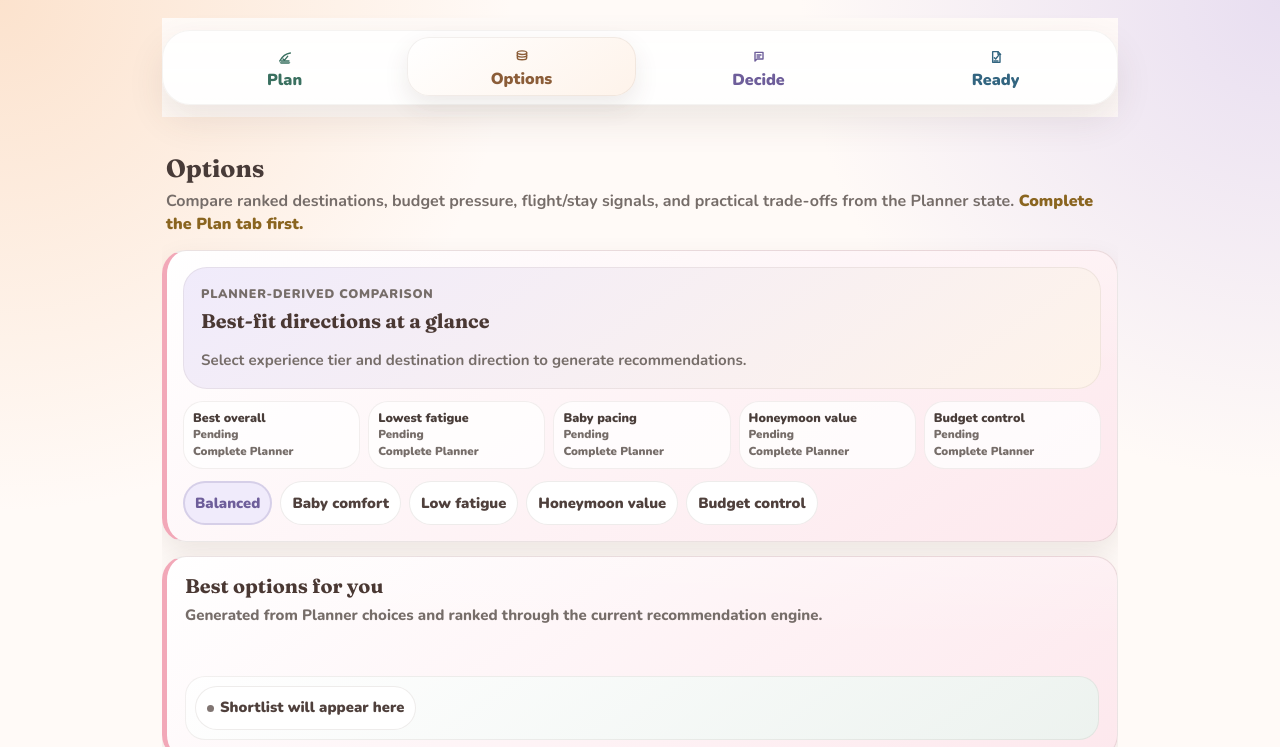
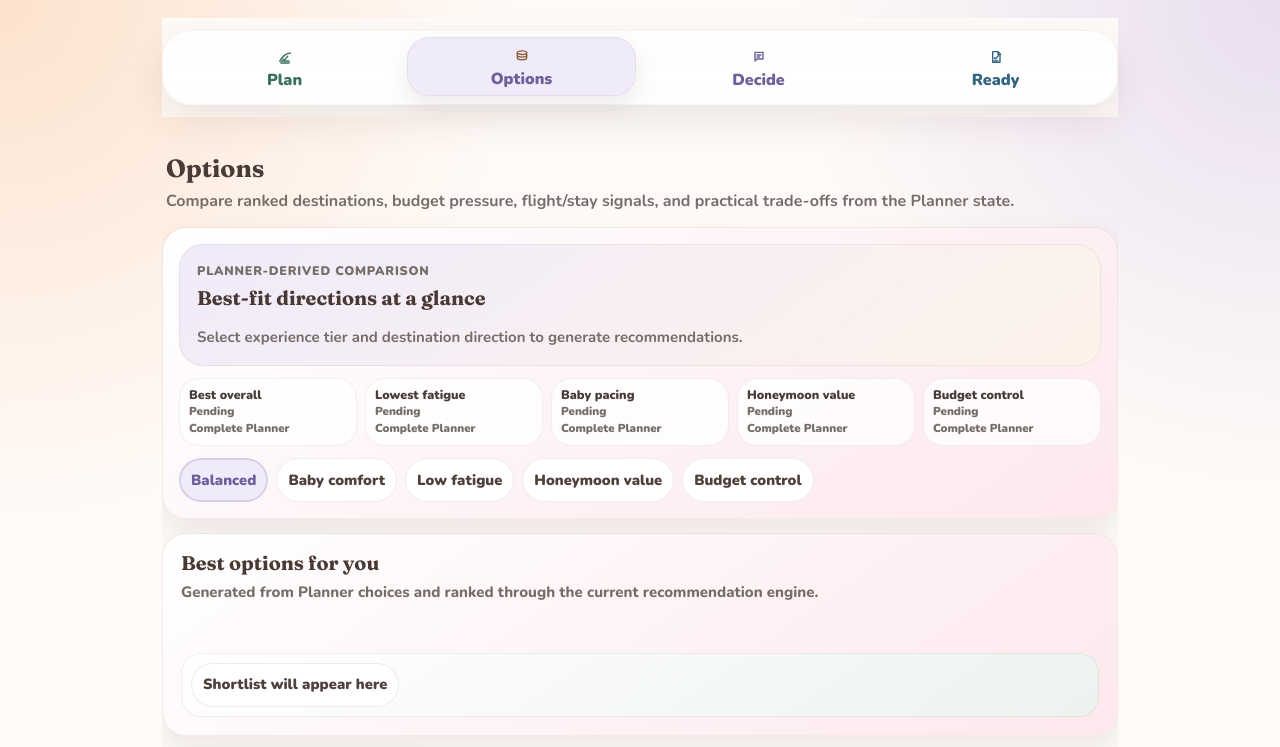
Before and after one commit to Rishabh1804/planner, a plain HTML site: page index.html in a window 1280 px wide. Both pictures are taken after a click on the label "Options". Shown: the top 747 px of the page. Drawn offline with nearby package versions, Linux system fonts and the light colour scheme.

Commit message:
fix: neutralize legacy options rail overflow

```diff
--- a/src/ui/options-view.css
+++ b/src/ui/options-view.css
@@ -30,10 +30,34 @@
   min-width: 0;
 }
 
+/* Global live-shell correction after the tab reduction to four tabs. */
+.tabs {
+  grid-template-columns: repeat(4, minmax(0, 1fr));
+}
+
+#tab-options:checked ~ .tabs-wrap label[for="tab-options"] {
+  background: var(--lav-light);
+  color: var(--lav-text);
+}
+
+#tab-options:checked ~ #options {
+  display: block;
+}
+
 .options-panel {
   width: 100%;
   max-width: 100%;
+  padding-inline: 0;
   overflow: hidden;
+  contain: layout paint;
+}
+
+.options-panel::before,
+.options-panel::after,
+.options-panel *::before,
+.options-panel *::after {
+  content: none !important;
+  display: none !important;
 }
 
 .options-panel .section-title,
@@ -58,6 +82,16 @@
   gap: var(--space-grid-gap, var(--space-3-5, 14px));
 }
 
+.options-view > *,
+.options-panel .recommendation-module,
+.options-panel .planner-module,
+.options-panel [class*="card-domain-"],
+.options-cockpit,
+.options-primary-card {
+  width: 100%;
+  max-width: 100%;
+}
+
 .options-cockpit,
 .options-primary-card {
   gap: var(--space-card-gap, var(--space-3, 12px));
@@ -73,9 +107,22 @@
 .options-panel .card,
 .options-cockpit,
 .options-primary-card,
-.options-secondary-panel {
+.options-secondary-panel,
+.options-panel .recommendation-module,
+.options-panel .planner-module {
   max-width: 100%;
   border-radius: var(--r-xl, 24px);
+  border: 1px solid rgba(88, 68, 58, 0.08);
+  border-left: 1px solid rgba(88, 68, 58, 0.08) !important;
+  background-clip: padding-box;
+  overflow: hidden;
+}
+
+.options-panel .recommendation-module,
+.options-panel .planner-module,
+.options-panel [class*="card-domain-"] {
+  transform: none !important;
+  isolation: isolate;
 }
 
 .options-cockpit__hero {
@@ -236,12 +283,7 @@
   box-shadow:
     inset 0 0 0 1px rgba(88, 68, 58, 0.08),
     0 6px 18px rgba(74, 55, 47, 0.06);
-  border-left: 0;
-}
-
-.options-panel .recommendation-card::before,
-.options-panel .recommendation-card::after {
-  content: none !important;
+  border: 1px solid rgba(88, 68, 58, 0.08) !important;
 }
 
 .options-compact-card__head,
@@ -438,6 +480,16 @@
 }
 
 @media (max-width: 760px) {
+  .tabs {
+    grid-template-columns: repeat(4, minmax(0, 1fr));
+    justify-content: stretch;
+    overflow-x: hidden;
+  }
+
+  .tab-btn {
+    min-width: 0;
+  }
+
   .options-panel .section-title {
     margin: var(--space-4, 16px) var(--space-1, 4px) var(--space-2, 8px);
   }
```
